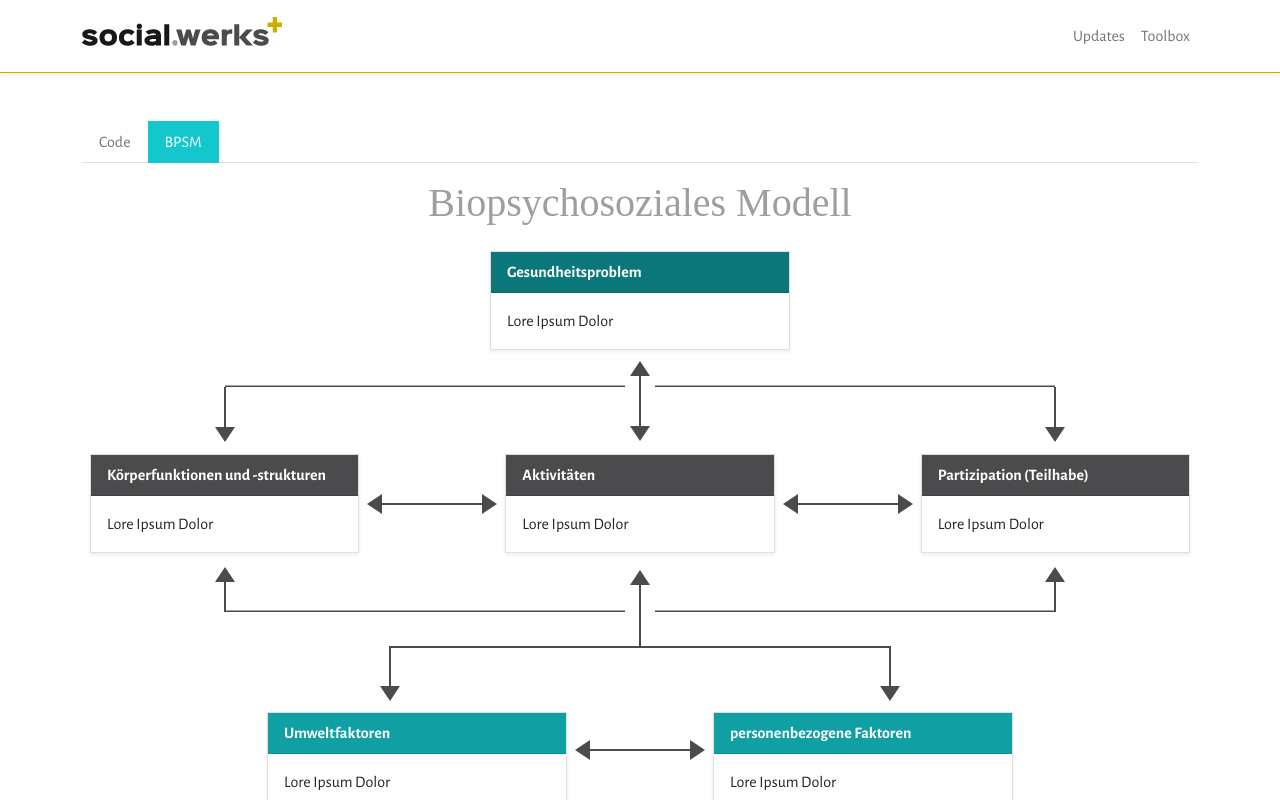
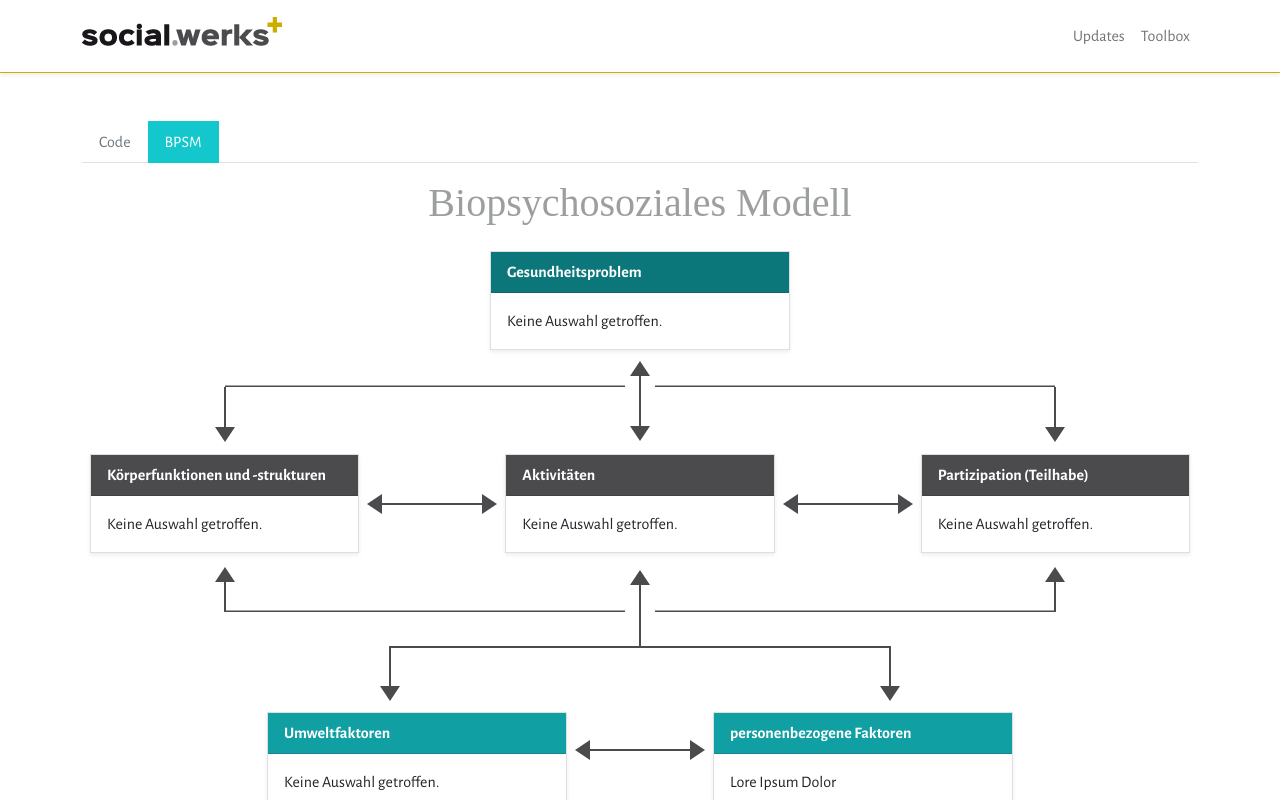
Before and after one commit to macnaileth/swplus, a React (Create React App) app: page / in a window 1280 px wide. Both pictures are taken after a click on the tab "BPSM". Shown: the top 800 px of the page. Built offline with nearby package versions, Linux system fonts and the light colour scheme; a web font is replaced by a local one.

Commit message:
BPSM is finished - uses icf complaint way - i hope

```diff
--- a/src/components/SWBPSModel.jsx
+++ b/src/components/SWBPSModel.jsx
@@ -5,7 +5,8 @@ import React from 'react';
 
 //third party stuff
 import Card from 'react-bootstrap/Card';
-import Alert from 'react-bootstrap/Alert'
+import Alert from 'react-bootstrap/Alert';
+import _ from "lodash";
 
 export class SWBPSModel extends React.Component {
 
@@ -17,6 +18,9 @@ export class SWBPSModel extends React.Component {
         this.bpsmArrowSetUpper = this.bpsmArrowSetUpper.bind(this);
         this.bpsmArrowSetLower = this.bpsmArrowSetLower.bind(this);
         this.bpsmArrowSetLowest = this.bpsmArrowSetLowest.bind(this);
+        this.codeListStr = this.codeListStr.bind(this);
+        this.splitICFCodes = this.splitICFCodes.bind(this);
+        this.bpsmBodyText = this.bpsmBodyText.bind(this);
     }
 
     bpsmCard = ( titleStr, bodyContent, cssHead = '', cardCSS = '' ) => {
@@ -140,28 +144,74 @@ export class SWBPSModel extends React.Component {
         );
     }
 
+    codeListStr = ( codeArray, css ) => {
+        return (
+            <React.Fragment>
+                { !_.isEmpty(codeArray) &&
+                        codeArray.map((element, index, array) => (<span key={ index } className={ css } >{ element + (index === array.length - 1 ? '' : ', ')}</span>))
+                        }
+            </React.Fragment>
+        );
+    }
+
+    splitICFCodes = ( codeArray ) => {
+
+        const sortedCodes = {
+                                "bsCodes": [],
+                                "eCodes": [],
+                                "aCodes": [],
+                                "pCodes": []
+                            };
+
+        !_.isEmpty(codeArray) && codeArray.map(( element ) => {
+
+            let firstChar = element.charAt(0);
+            let secChar = element.charAt(1);
+
+            if (firstChar === 'b' || firstChar === 's') {
+                sortedCodes.bsCodes.push( element );
+            } else if (firstChar === 'e') {
+                sortedCodes.eCodes.push( element );
+            } else if (firstChar === 'd') {
+                if (secChar === '1' || secChar === '2' || secChar === '3' || secChar === '4') {
+                    sortedCodes.aCodes.push( element );
+                } else if (secChar === '5' || secChar === '6' || secChar === '7' || secChar === '8' || secChar === '9') {
+                    sortedCodes.pCodes.push( element );
+                }
+            }
+
+        });
+
+        return sortedCodes;
+
+    }
+
+    bpsmBodyText = ( codeArray, css = 'sw-bpsm-entry' ) => { return !_.isEmpty(codeArray) ? this.codeListStr( codeArray, css) : 'Keine Auswahl getroffen.'; }
+
     render() {
-        console.log('codes: ', this.props.selectedCodes);
         return (
                 <div id="sw_bpsm_container" className={ this.props.className }>
                     <Alert className="d-block d-md-none mb-4" variant="warning"><strong>Hinweis:</strong> Ihr Browserfenster ist zu schmal, um das BPSM korrekt darzustellen. Daher erfolgt die Darstellung als Liste. Wenn Sie ein Smartphone verwenden, versuchen sie es im Querformat (768px min.).</Alert>
                     <div className="d-block d-md-flex justify-content-center align-items-stretch">
-                        { this.bpsmCard( 'Gesundheitsproblem', 'Lore Ipsum Dolor', 'darker-info text-white', 'mb-4' ) }
+                        { this.bpsmCard( 'Gesundheitsproblem', this.bpsmBodyText( this.props.selectedCodes.icd ), 'darker-info text-white', 'mb-4' ) }
                     </div>
                     { this.bpsmArrowSetUpper() }
                     <div className="d-block d-md-flex justify-content-evenly align-items-stretch">
-                        { this.bpsmCard( 'Körperfunktionen und -strukturen', 'Lore Ipsum Dolor', 'bg-dark text-white',  'mb-4 mb-md-0' ) }
+                        { this.bpsmCard( 'Körperfunktionen und -strukturen', this.bpsmBodyText( this.splitICFCodes( this.props.selectedCodes.icf ).bsCodes ), 'bg-dark text-white',  'mb-4 mb-md-0' ) }
                         { this.bpsmArrowStraight() }
-                        { this.bpsmCard( 'Aktivitäten', 'Lore Ipsum Dolor', 'bg-dark text-white', 'mb-4 mb-md-0' ) }
+                        { this.bpsmCard( 'Aktivitäten', this.bpsmBodyText( this.splitICFCodes( this.props.selectedCodes.icf ).aCodes ), 'bg-dark text-white', 'mb-4 mb-md-0' ) }
                         { this.bpsmArrowStraight() }
-                        { this.bpsmCard( 'Partizipation (Teilhabe)', 'Lore Ipsum Dolor', 'bg-dark text-white' ) }
+                        { this.bpsmCard( 'Partizipation (Teilhabe)', this.bpsmBodyText( this.splitICFCodes( this.props.selectedCodes.icf ).pCodes ), 'bg-dark text-white' ) }
                     </div>
                     { this.bpsmArrowSetLower() }
                     { this.bpsmArrowSetLowest() }
                     <div className="d-block d-md-flex justify-content-center align-items-stretch">
-                        { this.bpsmCard( 'Umweltfaktoren', 'Lore Ipsum Dolor', 'dark-info text-white', 'mt-4' ) }
+                        { this.bpsmCard( 'Umweltfaktoren', this.bpsmBodyText( this.splitICFCodes( this.props.selectedCodes.icf ).eCodes ), 'dark-info text-white', 'mt-4' ) }
                         { this.bpsmArrowStraight( 'my-4' ) }
                         { this.bpsmCard( 'personenbezogene Faktoren', 'Lore Ipsum Dolor', 'dark-info text-white', 'mt-4' ) }
+                    </div>
+                    <div className="my-4 text-secondary text-center">
+                    Für die Zuordnung von Aktivität und Teilhabe wird hier der Ansatz eines getrennten Satzes von Aktivität und Partizipation verwendet, an <a class="link-info" target="_blank" rel="noopener noreferrer" href="https://www.dimdi.de/static/de/klassifikationen/icf/icfhtml2005/zusatz-07-anh-3-liste-teilhabe.htm">Anhang 3 der ICF angelehnt</a>.
                     </div>
                 </div>
                );
```
